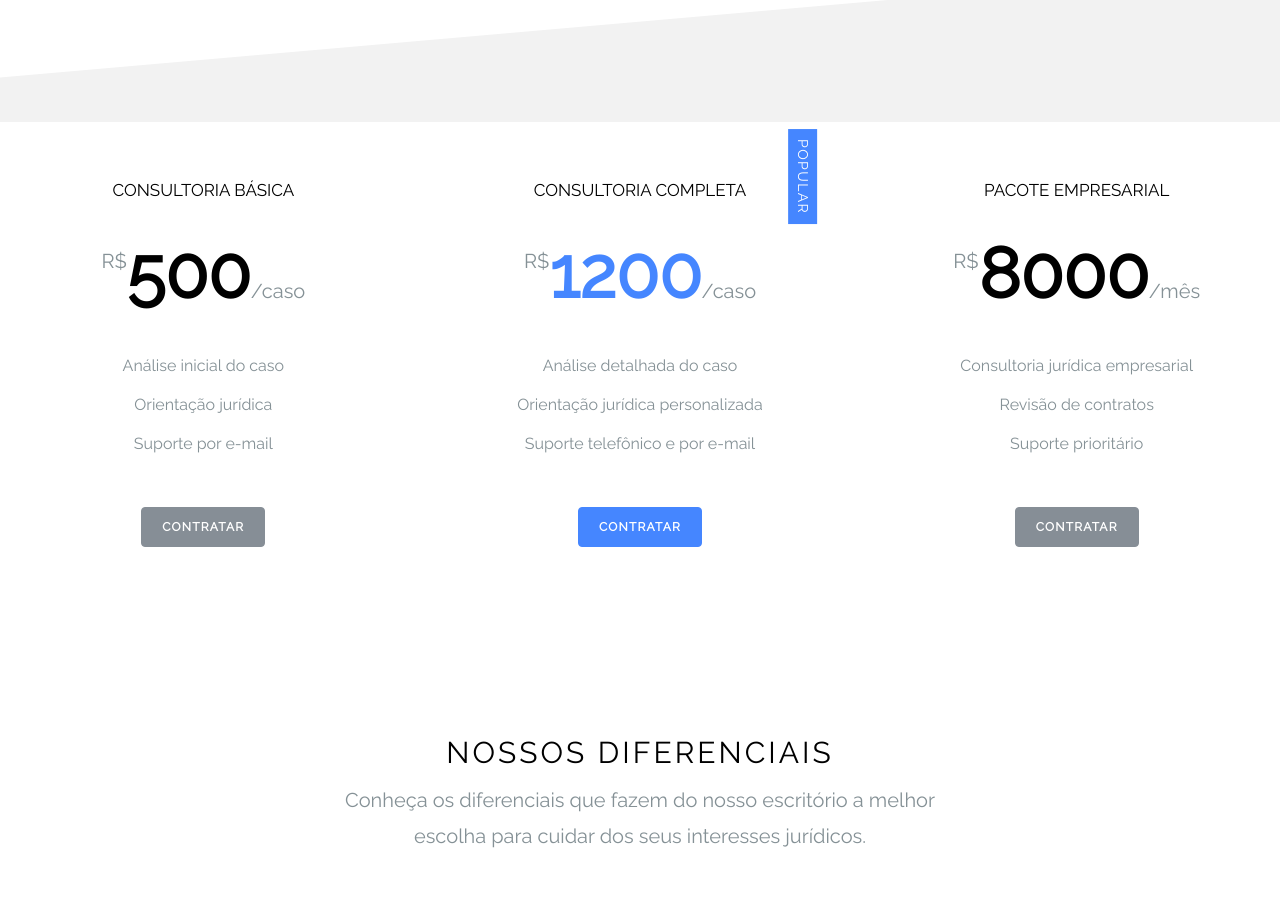
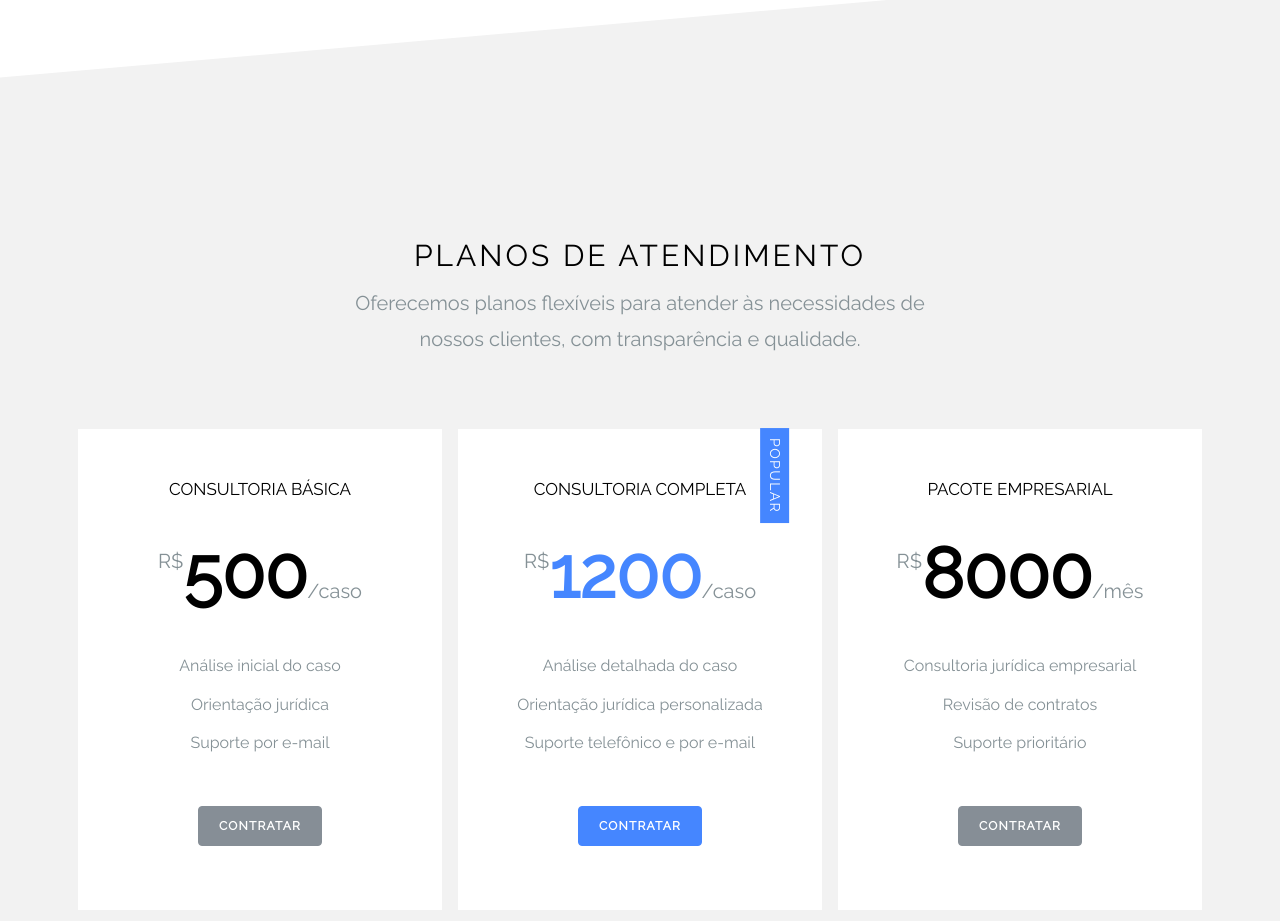
Before and after one commit to marciiojr/DireitoJustica, a plain HTML site: page index.html in a window 1280 px wide. Shown: the part 3920-4841 px from the top of the page. Drawn offline with Linux system fonts and the light colour scheme; some packages are replaced by stand-ins of ours; no server answers; files whose address does not match are found by name.

Commit message:
adicionando planos

```diff
--- a/index.html
+++ b/index.html
@@ -192,8 +192,21 @@
         </div>
       </div>
     </section>
+    <section class="ftco-section bg-light ftco-slant ftco-slant-white" id="section-pricing">
+      <div class="container">
+        <div class="row">
+          <div class="col-md-12 text-center ftco-animate">
+            <h2 class="text-uppercase ftco-uppercase">Planos de Atendimento</h2>
+            <div class="row justify-content-center mb-5">
+              <div class="col-md-7">
+                <p class="lead">Oferecemos planos flexíveis para atender às necessidades de nossos clientes, com transparência e qualidade.</p>
+              </div>
+            </div>
+          </div>
+        </div>
+
         <!-- END row -->
-        <div class="row">
+        <div class="row" id="section-pricing">
           <div class="col-md bg-white p-5 m-2 text-center mb-2 ftco-animate">
             <div class="ftco-pricing">
               <h2>CONSULTORIA BÁSICA</h2>
```
